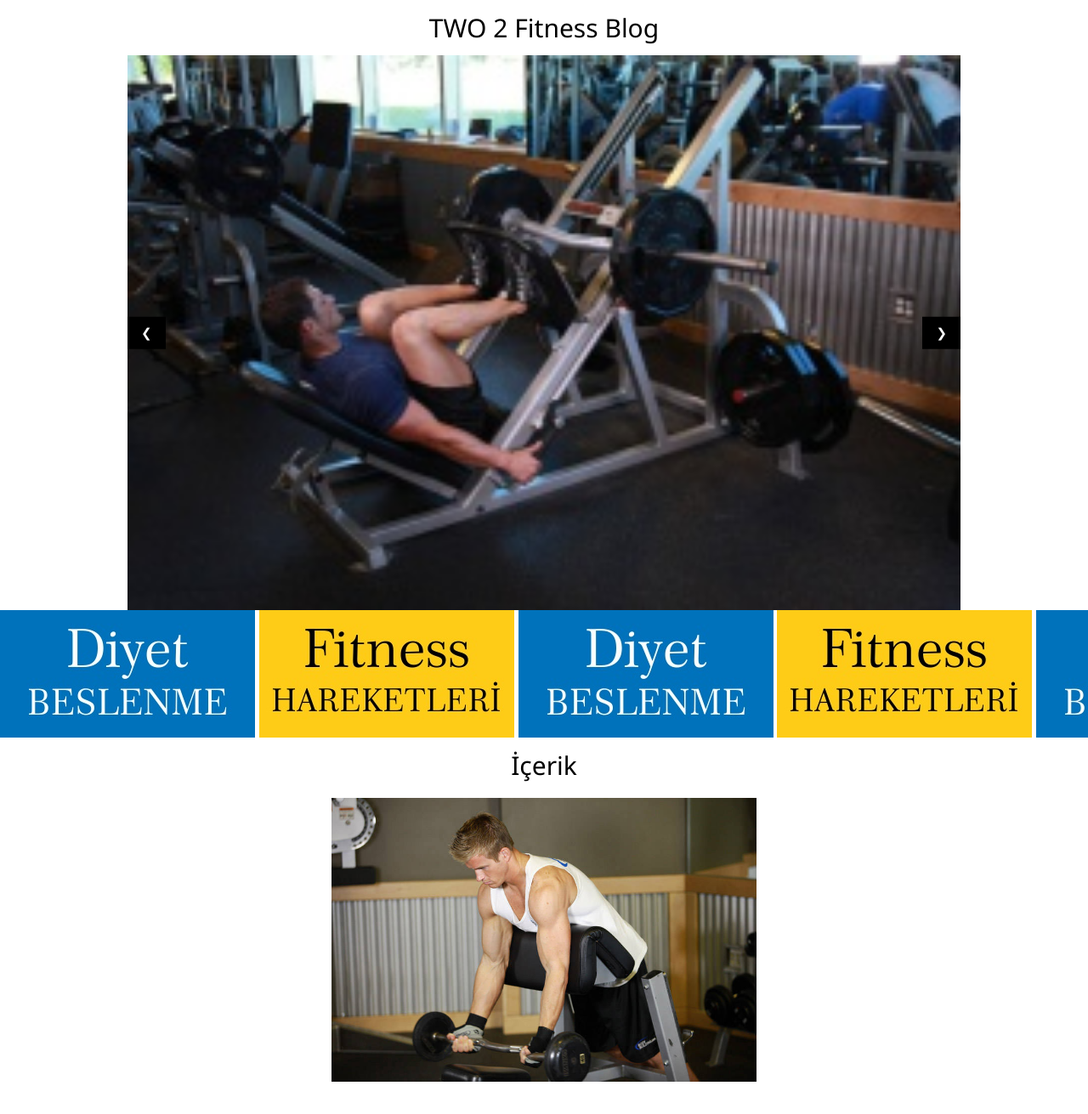
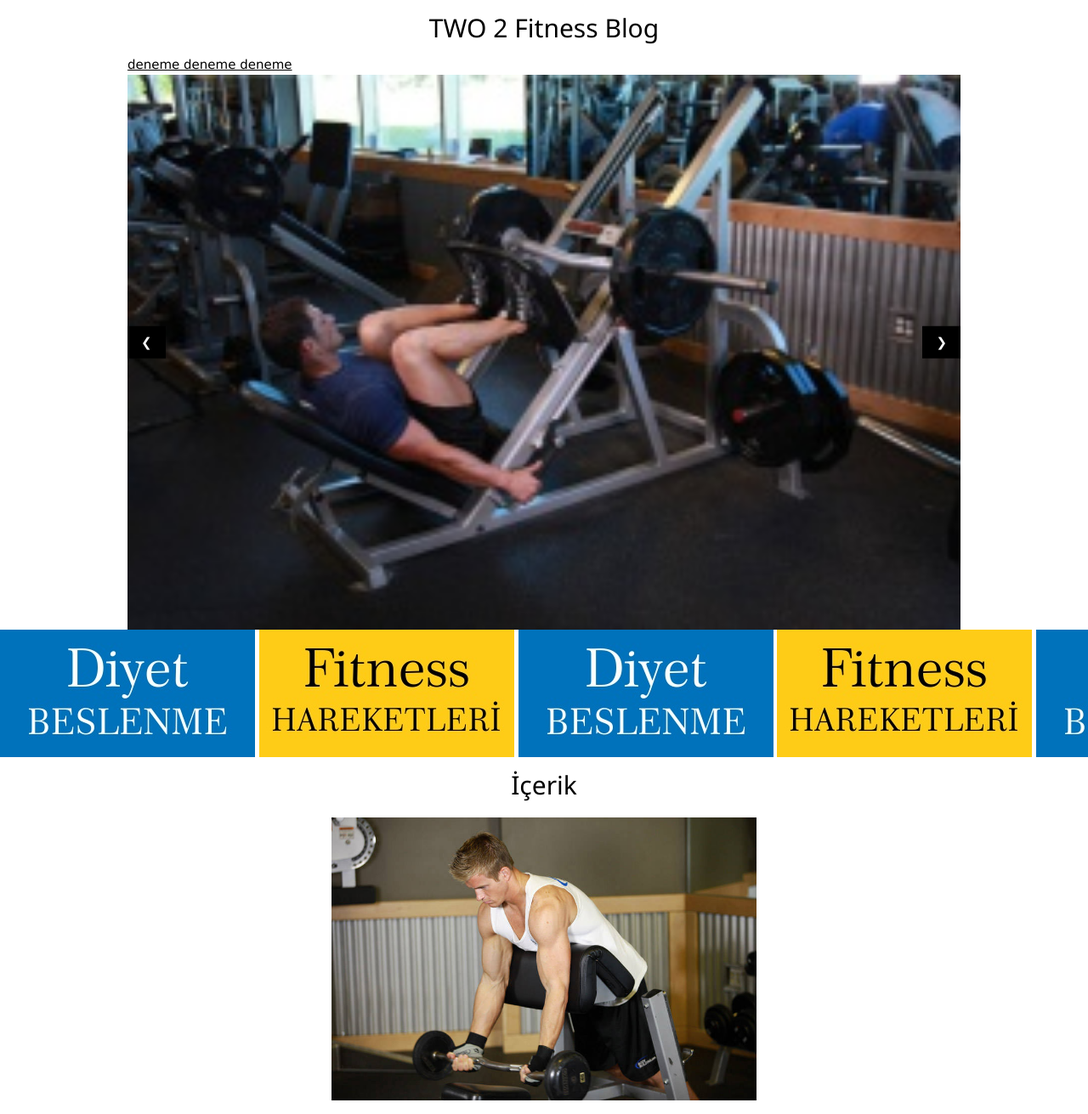
Before and after one commit to prensmiskin/fitnessblog, a Jekyll site: the page two.html, which Jekyll copies as it is, in a window 1280 px wide. Shown: the whole page at 85% size. Built offline with Jekyll 4.4.1, drawn with Linux system fonts in a browser that asks for light colours; before the commit the page ends 1289 px from its top, so only the background shows below that.

Commit message:
Update two.html
ge

```diff
--- a/two.html
+++ b/two.html
@@ -14,7 +14,7 @@
 <h2 class="w3-center">TWO 2  Fitness Blog</h2>
 
 <div class="w3-content w3-display-container">
- <a href="three.html"><img class="mySlides" src="images/a.jpg" style="width:100%"></a>
+ <a href="three.html">deneme deneme deneme<img class="mySlides" src="images/a.jpg" style="width:100%"></a>
   <img class="mySlides" src="images/b.jpg" style="width:100%">
   <img class="mySlides" src="images/c.jpg" style="width:100%">
   <img class="mySlides" src="images/c.jpg" style="width:100%">
```
